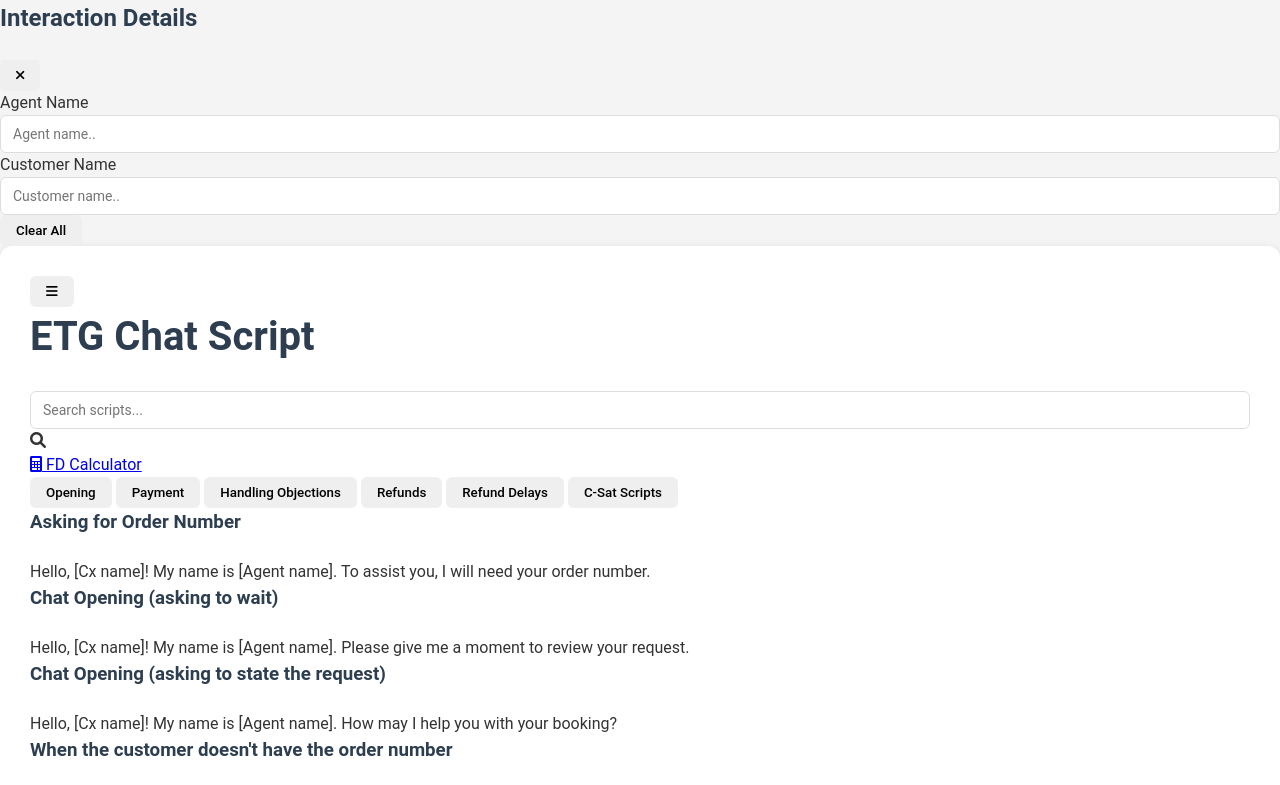
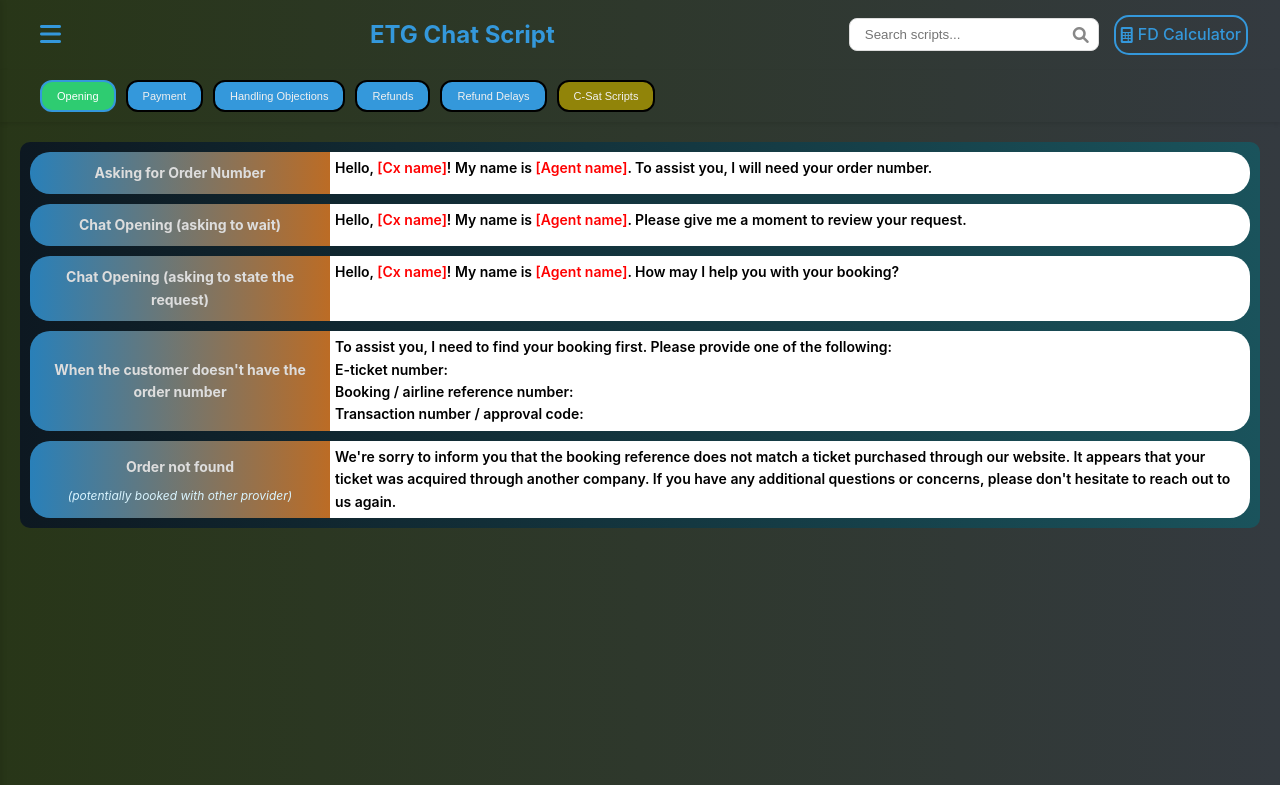
Before and after one commit to Marque6299/Test, a plain HTML site: page index.html in a window 1280 px wide. Shown: the top 785 px of the page. Drawn offline with Linux system fonts and the light colour scheme.

Commit message:
Update styles.css

```diff
--- a/styles.css
+++ b/styles.css
@@ -1,345 +1,434 @@
-/* Base styles */
+:root {
+    --primary-color: #3498db;
+    --secondary-color: #2ecc71;
+    --background-color: linear-gradient(to right, #283618, #343a40);
+    --sidebar-width: 300px;
+    --text-dark: #2c3e50;
+    --text-light: #ffffff;
+    --border-radius: 8px;
+    --box-shadow: 0 4px 6px rgba(0, 0, 0, 0.1);
+    --script-header-bck: linear-gradient(to right, #2980b9, #BC6C25);
+    --background-default: linear-gradient(to right, #283618, #343a40);
+}
+
+
 * {
-  margin: 0;
-  padding: 0;
-  box-sizing: border-box;
-  font-family: 'Roboto', Arial, sans-serif;
+    margin: 0;
+    padding: 0;
+    box-sizing: border-box;
 }
 
 body {
-  font-size: 16px;
-  line-height: 1.5;
-  color: #333;
-  background-color: #f4f4f4;
+    font-family: 'Inter', -apple-system, BlinkMacSystemFont, 'Segoe UI', Roboto, Oxygen, Ubuntu, Cantarell, 'Open Sans', 'Helvetica Neue', sans-serif;
+    background: var(--background-color);
+    line-height: 1.6;
 }
 
-.container {
-  display: flex;
-  flex-wrap: wrap;
-  max-width: 1200px;
-  margin: 0 auto;
-  padding: 40px 20px;
-  gap: 20px;
+.app-container {
+    display: flex;
+    min-height: 100vh;
+    max-width: 1800px;
+    margin: 0 auto;
 }
 
-/* Main Content Section */
-.main-content {
-  flex: 1;
-  min-width: 600px;
-  background: #fff;
-  padding: 30px;
-  border-radius: 12px;
-  box-shadow: 0 2px 10px rgba(0, 0, 0, 0.1);
+/* Sidebar Styles */
+.sidebar {
+    width: var(--sidebar-width);
+    background: var(--background-color);
+    box-shadow: 2px 0 5px rgba(0, 0, 0, 0.1);
+    transition: transform 0.3s ease;
+    position: fixed;
+    top: 0;
+    left: 0;
+    height: 100%;
+    z-index: 1000;
+    transform: translateX(-100%);
+    overflow-y: auto;
+
 }
 
-h1, h2, h3 {
-  color: #2c3e50;
-  margin-bottom: 1.5rem;
+.sidebar.open {
+    transform: translateX(0);
 }
 
-h1 {
-  font-size: 2.5rem;
-  font-weight: 700;
+.sidebar-header {
+    display: flex;
+    justify-content: space-between;
+    align-items: center;
+    padding: 15px;
+    border-bottom: 2px solid #00050a;
+    border: 5px solid #011e24;
+    border-radius: 30px;
+    background-color: #06704b;
+    margin-top: 10px;
 }
 
-/* Controls Section */
-.controls {
-  display: flex;
-  gap: 20px;
-  margin-bottom: 30px;
-  flex-wrap: wrap;
+.sidebar-header h2 {
+    font-size: 1.2rem;
+    font-weight: 600;
+    color: #f0f0f0;
 }
 
-.input-group {
-  flex: 1;
-  min-width: 200px;
+.close-sidebar-btn {
+    background: none;
+    border: none;
+    font-size: 1.5rem;
+    color: var(--text-dark);
+    cursor: pointer;
+    color: #ddd;
 }
 
-.input-group label {
-  display: block;
-  margin-bottom: 8px;
-  font-weight: 500;
-  color: #4a5568;
+.sidebar-content {
+    padding: 10px;
+    border: 5px solid #011e24;
+    border-radius: 20px;
+    margin-top: 10px;
 }
 
-input, select {
-  width: 100%;
-  padding: 10px 12px;
-  border: 1px solid #ddd;
-  border-radius: 6px;
-  font-size: 14px;
-  transition: border-color 0.3s ease;
+.form-group {
+    margin-bottom: 5px;
 }
 
-input:focus, select:focus {
-  outline: none;
-  border-color: #3498db;
-  box-shadow: 0 0 0 2px rgba(52, 152, 219, 0.2);
+.form-group label {
+    display: none;
+    margin-bottom: 5px;
+    font-weight: 500;
+}
+.form-group-intent label {
+    display: none;
+    margin-bottom: 5px;
+    font-weight: 500;
 }
 
-/* Table Styles */
-.table-container {
-  overflow-x: auto;
-  margin-bottom: 20px;
-  border-radius: 8px;
-  border: 1px solid #edf2f7;
+.form-input {
+    width: 100%;
+    padding: 10px;
+    border: 1px solid #000000;
+    border-radius: 15px;
+    transition: border-color 0.3s ease;
+    background-color: #888;
+    color: #ddd;
+    padding: 2px;
 }
 
-table {
-  width: 100%;
-  border-collapse: collapse;
+.form-input::placeholder{
+    color: #ddd;
+    text-align: center;
+    font-size: 15px;
+    justify-content: center;
 }
 
-th, td {
-  padding: 16px 12px;
-  border-bottom: 1px solid #edf2f7;
-  text-align: left;
+.form-input:not(:placeholder-shown) {
+    text-align: center;
 }
 
-th {
-  background-color: #f8fafc;
-  font-weight: 600;
-  color: #4a5568;
+.form-input:focus {
+    outline: none;
+    border-color: var(--primary-color);
+    text-align: center;
 }
 
-.tax-type {
-  width: 60px;
-  text-transform: uppercase;
+#clearForm {
+    width: 100%;
+    padding: 5px;
+    background-color: #5e7062;
+    color: var(--text-light);
+    border: none;
+    border-radius: var(--border-radius);
+    cursor: pointer;
+    transition: background-color 0.3s ease;
+    margin-top: 10px;
+    font-size: 12px;
 }
 
-/* Buttons */
-button {
-  padding: 8px 16px;
-  border: none;
-  border-radius: 6px;
-  cursor: pointer;
-  font-weight: 500;
-  transition: all 0.3s ease;
+#clearForm:hover {
+    background-color: #700000;
+    transform: translateY(-2px);
+    transition: ease 0.5s;
 }
 
-.clear-fields-button {
-  background-color: #e53e3e;
-  color: white;
-  margin-bottom: 20px;
+/* Main Content Styles */
+.main-content {
+    flex-grow: 1;
+    margin-left: 0;
+    transition: margin-left 0.3s ease;
+    width: 100%;
+    padding-left: 0;
 }
 
-.clear-fields-button:hover {
-  background-color: #c53030;
+.sidebar.open + .main-content {
+    margin-left: var(--sidebar-width);
+    width: calc(100% - var(--sidebar-width));
 }
 
-.add-tax-button {
-  background-color: #48bb78;
-  color: white;
-  margin-top: 20px;
+.app-header {
+    display: flex;
+    justify-content: space-between;
+    align-items: center;
+    padding: 15px 20px;
+    background: var(--background-color);
+    box-shadow: var(--box-shadow);
+    position: sticky;
+    top: 0;
+    z-index: 100;
 }
 
-.add-tax-button:hover {
-  background-color: #38a169;
+.sidebar-toggle {
+    background: none;
+    border: none;
+    font-size: 1.5rem;
+    color: var(--primary-color);
+    cursor: pointer;
+    margin-right: 15px;
+    margin-left: 20px;
 }
 
-.remove-tax-button {
-  background-color: #fc8181;
-  color: white;
-  padding: 6px 12px;
-  font-size: 12px;
+.logo h1 {
+    font-size: 1.5rem;
+    font-weight: 700;
+    color: var(--primary-color);
 }
 
-.remove-tax-button:hover {
-  background-color: #f56565;
+.header-actions {
+    display: flex;
+    align-items: center;
+    gap: 15px;
+    padding-right: 12px;
 }
 
-/* Side Panel */
-.side-panel {
-  flex-basis: 350px;
-  flex-shrink: 0;
+.search-container {
+    position: relative;
 }
 
-.notes {
-  background-color: #fffbeb;
-  border-left: 4px solid #f59e0b;
-  padding: 20px;
-  border-radius: 8px;
-  margin-bottom: 20px;
+.search-input {
+    padding: 8px 35px 8px 15px;
+    border: 1px solid #ddd;
+    border-radius: var(--border-radius);
+    width: 250px;
 }
 
-.notes ul {
-  list-style-position: inside;
-  margin-top: 10px;
+.search-icon {
+    position: absolute;
+    right: 10px;
+    top: 50%;
+    transform: translateY(-50%);
+    color: #888;
 }
 
-.notes li {
-  margin-bottom: 8px;
-  color: #78350f;
-  font-size: 12px;
+.fd-calculator-link {
+    display: flex;
+    align-items: center;
+    text-decoration: none;
+    color: var(--primary-color);
+    font-weight: 500;
+    border: 2px solid var(--primary-color);
+    padding: 5px;
+    border-radius: 15px;
 }
 
-.summary {
-  background-color: #fff;
-  padding: 25px;
-  border-radius: 8px;
-  box-shadow: 0 2px 10px rgba(0, 0, 0, 0.1);
+.fd-calculator-link:hover {
+    color: var(--secondary-color);
+    border: 2px solid var(--secondary-color);
 }
 
-.summary-item {
-  display: flex;
-  justify-content: space-between;
-  align-items: center;
-  padding: 12px 0;
-  border-bottom: 1px solid #edf2f7;
+.fd-calculator-link i {
+    margin-right: 5px;
 }
 
-.total {
-  margin-top: 20px;
-  border-top: 2px solid #edf2f7;
-  border-bottom: none;
-  padding-top: 20px;
-  font-weight: 700;
-  font-size: 1.1em;
+/* Navigation Styles */
+.main-nav {
+    position: sticky;
+    top: 69.59px;
+    display: flex;
+    flex-wrap: wrap;
+    background: var(--background-color);
+    box-shadow: 0 2px 4px rgba(0, 0, 0, 0.1);
+    padding: 10px;
+    gap: 10px;
+    white-space: nowrap;
+    justify-content: flex-start;
+    z-index: 999;
+    flex: 1;
+    padding-left: 40px;
 }
 
-/* Tax Breakdown Section */
-.tax-breakdown {
-  margin: 20px 0;
-  padding: 15px;
-  background-color: #f8fafc;
-  border-radius: 6px;
+.nav-btn {
+    padding: 8px 15px;
+    background-color: var(--primary-color);
+    border: 1px solid #ddd;
+    border-radius: 12px;
+    cursor: pointer;
+    transition: all 0.3s ease;
+    font-size: 0.9rem;
+    color: #f0f0f0;
+    font-size: 11px;
+    border: 2px solid black;
+
 }
 
-.tax-breakdown h3 {
-  font-size: 1rem;
-  margin-bottom: 12px;
-  color: #4a5568;
+.nav-btn.active {
+    background-color: var(--secondary-color);
+    color: var(--text-light);
+    border: 2px solid var(--primary-color);
 }
 
-.tax-list {
-  display: flex;
-  flex-direction: column;
-  gap: 8px;
+.nav-btn:hover {
+    background-color: var(--secondary-color);
+    color: var(--text-light);
 }
 
-.tax-item {
-  display: flex;
-  justify-content: space-between;
-  font-size: 14px;
-  padding: 6px 0;
-  border-bottom: 1px dashed #e2e8f0;
+.main-nav :last-child{
+    background: #918409;
 }
 
-.tax-item:last-child {
-  border-bottom: none;
+
+/* Sections Container */
+.sections-container {
+    padding: 20px;
 }
 
-/* Currency Display */
-.currency {
-  font-family: 'Roboto Mono', monospace;
-  white-space: nowrap;
+.interaction-section {
+    display: none;
 }
 
-/* Alert Styles */
-.alert {
-  background-color: #fff5f5;
-  color: #c53030;
-  padding: 12px;
-  border-radius: 6px;
-  margin-top: 10px;
-  border: 1px solid #feb2b2;
+.interaction-section.active {
+    display: block;
+    margin-bottom: 10px;
 }
 
-/* Footer */
-footer {
-  background-color: #2c5282;
-  color: #fff;
-  padding: 1.5rem 2rem;
-  text-align: center;
-  margin-top: 40px;
+.section-grid{
+    display: grid;
+    grid-template-columns: 300px 1fr;
+    row-gap: 10px;
+    background: linear-gradient(to right, #0d1821, #1a535c);
+    padding: 10px;
+    border-radius: 10px;
 }
 
-.footer-links {
-  margin-bottom: 1rem;
+.section-headers{
+    grid-column: 1;
+    display: grid;
+    background: var(--script-header-bck);
+    border-radius: 20px 0 0 20px;
+    align-items: center;
+    justify-content: center;
+    grid-column: 1fr;
+    padding: 10px;
 }
 
-.footer-links a {
-  color: #fff;
-  text-decoration: none;
-  margin: 0 15px;
-  transition: opacity 0.3s ease;
+.section-headers h3{
+    color: #ddd;
+    font-size: 14px;
+    text-align: center;
 }
 
-.footer-links a:hover {
-  opacity: 0.8;
+.section-headers p{
+    color: #daf5ff;
+    font-size: 12px;
+    text-align: center;
+    line-height: normal;
+    font-style: italic;
 }
 
-.footer-copyright {
-  font-size: 0.9rem;
-  opacity: 0.8;
+.section-scripts{
+    grid-column: 2;
+    display: flex;
+    flex-direction: column;
+    gap: 5px;
+    border-radius: 0 30px 30px 0;
+    vertical-align: middle;
 }
 
-.summary-header {
-  display: flex;
-  justify-content: space-between;
-  align-items: center;
-  margin-bottom: 1.5rem;
+.script-card {
+    background: white;
+    border-radius: 0 20px 20px 0;
+    flex-grow: 1;
+    padding: 5px;
+    color: black;
+    font-weight: 600;
+    font-size: 14px;
 }
 
-.summary-header h2 {
-  margin-bottom: 0;
+.script-card span{
+    color: red;
 }
 
-.copy-button {
-  background: none;
-  border: none;
-  padding: 8px;
-  cursor: pointer;
-  color: #4a5568;
-  border-radius: 6px;
-  transition: all 0.3s ease;
+.script-card:hover {
+    box-shadow: 0 6px 12px rgba(0, 0, 0, 0.1);
+    transform: translateX(3px);
 }
 
-.copy-button:hover {
-  background-color: #f7fafc;
-  color: #2d3748;
+.manual-edit {
+    background-color: transparent;
+    padding: 2px 5px;
+    border-radius: 4px;
+    cursor: pointer;
+    color: red;
+    font-weight: 600;
+    border-bottom: 3px solid #07498b;
 }
 
-.copy-button.success {
-  color: #48bb78;
+.manual-edit :focus{
+    background-color: transparent;
+    padding: 2px 5px;
+    border-radius: 4px;
+    cursor: pointer;
+    color: #000000;
+    font-weight: 600;
+    border-bottom: 3px solid #07498b;
 }
 
-.copy-button.error {
-  color: #e53e3e;
+.reset-btn{
+    background-color: #2c3e50;
+    color: #ddd;
+    padding: 2px;
+    border-radius: 20px;
+    font-size: 12px;
 }
 
-/* Tooltip */
-.copy-tooltip {
-  position: fixed;
-  background: rgba(0, 0, 0, 0.8);
-  color: white;
-  padding: 6px 12px;
-  border-radius: 4px;
-  font-size: 12px;
-  pointer-events: none;
-  z-index: 1000;
-  transition: opacity 0.3s ease;
+.reset-btn :hover{
+    color: #700000;
 }
 
-/* Responsive Design */
+.tooltip {
+    position: fixed;
+    background-color: var(--secondary-color);
+    color: var(--text-light);
+    padding: 8px;
+    border-radius: var(--border-radius);
+    opacity: 0;
+    transition: opacity 0.3s ease;
+    z-index: 1000;
+    font-size: 12px;
+}
+
+/* Responsive Adjustments */
 @media (max-width: 768px) {
-  .container {
-      flex-direction: column;
-  }
+    .sidebar {
+        width: 100%;
+    }
 
-  .main-content {
-      min-width: 100%;
-  }
+    .main-content {
+        margin-left: 0 !important;
+        width: 100% !important;
+    }
 
-  .side-panel {
-      flex-basis: 100%;
-  }
+    .main-nav {
+        flex-wrap: nowrap;
+        overflow-x: scroll;
+    }
 
-  .controls {
-      flex-direction: column;
-  }
+    .nav-btn {
+        flex-shrink: 0;
+    }
 
-  .input-group {
-      width: 100%;
-  }
+    .header-actions {
+        flex-direction: column;
+        gap: 10px;
+        width: 100%;
+    }
+
+    .search-input {
+        width: 100%;
+    }
 }
```
